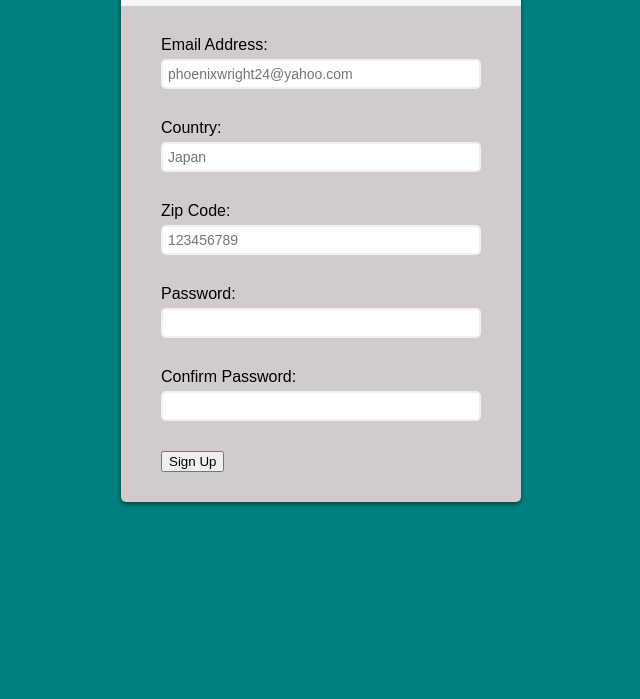
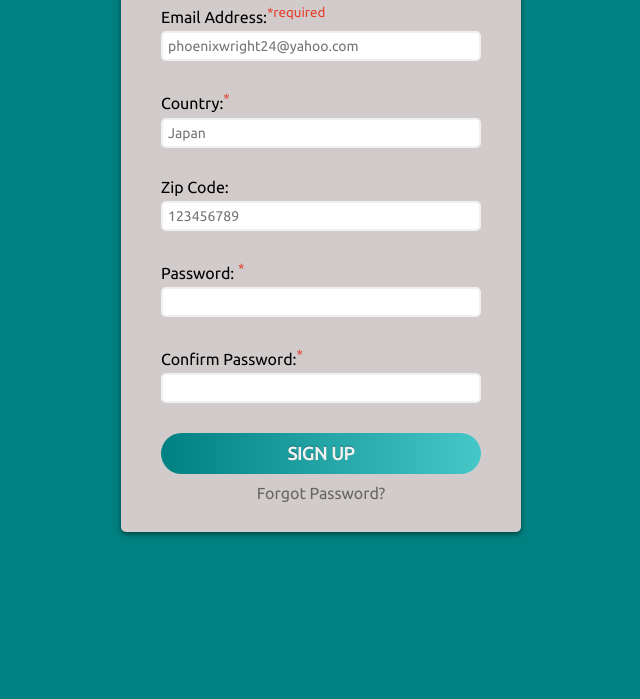
Before and after one commit to bananabread08/loginform, a plain HTML site: page index.html in a window 1280 px wide. Shown: the part 101-800 px from the top of the page, without its empty margins (319-959 px from the left). Drawn offline with Linux system fonts and the light colour scheme.

Commit message:
subtree push

```diff
--- a/index.html
+++ b/index.html
@@ -5,23 +5,26 @@
     <meta name="viewport" content="width=device-width">
     <title>Accessible Form</title>
     <link href="styles/style.css" rel="stylesheet" type="text/css" />
+    <link rel="preconnect" href="https://fonts.gstatic.com">
+    <link href="https://fonts.googleapis.com/css2?family=Ubuntu&display=swap" rel="stylesheet">
     <script src="https://kit.fontawesome.com/dbf95a1966.js" crossorigin="anonymous"></script>
 </head>
 <body>
     <div class="container">
         <div class="header">
-            <h2>Create Account</h2>
+            <h2>Accessible Form</h2>
         </div>
         <form id="form" class="form-cont">
             <div class="form-input">
-                <label for="email"> Email Address: </label>
-                <input type="email" id="email" placeholder="phoenixwright24@yahoo.com">
+                <label for="email"> Email Address:<sup>*required</sup> </label>
+                <!-- <input type="email" id="email" placeholder="phoenixwright24@yahoo.com"> -->
+                <input type="field" id="email" placeholder="phoenixwright24@yahoo.com">
                 <i class="fas fa-check-circle"></i>
                 <i class="fas fa-exclamation-circle"></i>
                 <small>Error Message.</small>
             </div>
             <div class="form-input">
-                <label for="country"> Country: </label>
+                <label for="country"> Country:<sup>*</sup> </label>
                 <input type="field" id="country" placeholder="Japan">
                 <i class="fas fa-check-circle"></i>
                 <i class="fas fa-exclamation-circle"></i>
@@ -35,20 +38,21 @@
                 <small>Error Message</small>
             </div>
             <div class="form-input">
-                <label for="password"> Password: </label>
-                <input type="password" id="password" minlength="8" required>
+                <label for="password"> Password: <sup>*</sup></label>
+                <input type="password" id="password" minlength="8">
                 <i class="fas fa-check-circle"></i>
                 <i class="fas fa-exclamation-circle"></i>
                 <small>Error Message</small>
             </div>
             <div class="form-input">
-                <label for="password-confirm"> Confirm Password: </label>
-                <input type="password" id="password-confirm" required>
+                <label for="password-confirm"> Confirm Password:<sup>*</sup> </label>
+                <input type="password" id="password-check">
                 <i class="fas fa-check-circle"></i>
                 <i class="fas fa-exclamation-circle"></i>
                 <small>Error Message</small>
             </div>
-            <div><button>Sign Up</button></div>
+            <div><button id="sign-in">Sign Up</button></div>
+            <div id="forgot-pass"><a href="#">Forgot Password?</a></div>
         </form>
     </div>
     <script src="main.js"></script>
--- a/styles/style.css
+++ b/styles/style.css
@@ -1,6 +1,6 @@
 * {
     box-sizing: border-box;
-    font-family: sans-serif;
+    font-family: 'Ubuntu', sans-serif;
 }
 body{
     background-color: teal;
@@ -47,9 +47,28 @@ body{
     padding: 5px;
     width: 100%;
 }
+.form-input sup{
+    color: #e63f2c;
+}
+/* */
+.form-input.success input{ /* style success input*/
+    border-color:  #3ac041;
+}
+.form-input.error input{ /* style error input*/
+    border-color: #e63f2c;
+}
+.form-input.success i.fa-check-circle {
+    visibility: visible;
+    color: #3ac041;
+}
+.form-input.error i.fa-exclamation-circle{
+    visibility: visible;
+    color: #e63f2c;
+}
+/* */
 .form-input i { /* icons */
     position: absolute;
-    top:  30px;
+    top:  35px;
     right: 10px;
     visibility: hidden;
 }
@@ -59,3 +78,36 @@ body{
     left: 0;
     visibility: hidden;
 }
+/* */
+.form-input.error small{ /*error message*/
+    visibility: visible;
+    color: #e63f2c;
+}
+/* */
+.form-cont button{
+    background: linear-gradient(to right, teal, rgb(70, 199, 199));
+    color: #f0f0f0;
+    padding: 10px;
+    font-size: 18px;
+    font-weight: 700;
+    border: 0;
+    border-radius: 5em;
+    width: 100%;
+    cursor: pointer;
+    text-transform: uppercase;
+    text-shadow:rgba(0, 0, 0, 0.30) 0 -1.25px 0;
+}
+.form-cont button:hover{
+    background: linear-gradient(to right, rgb(70, 199, 199), teal);
+    transform: scale(1.05);
+    transition: all 0.3s ease-in-out;
+}
+#forgot-pass{
+    margin-top:10px;
+    text-align: center;
+}
+#forgot-pass a{
+    text-decoration: none;
+    color: black;
+    opacity: 0.5;
+}
```
Also changed, not shown: main.js (+1 -1 lines).
